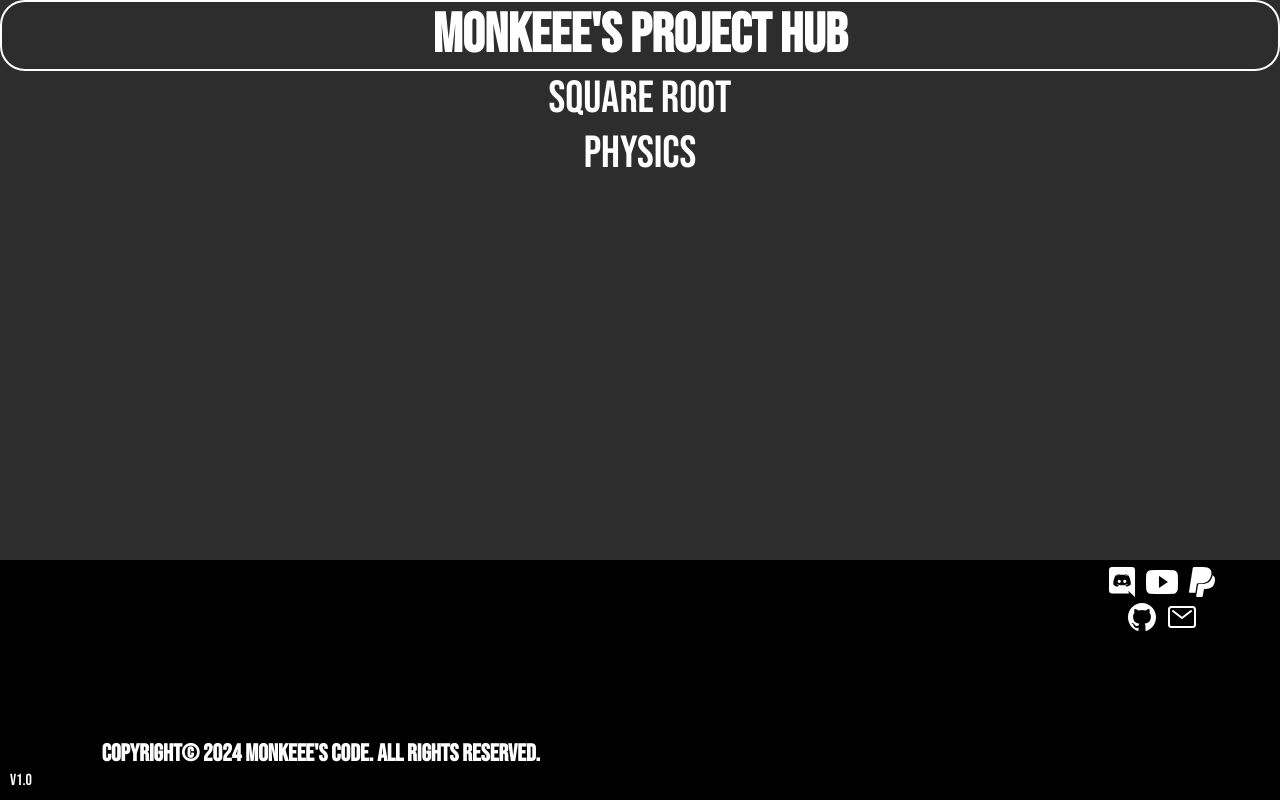
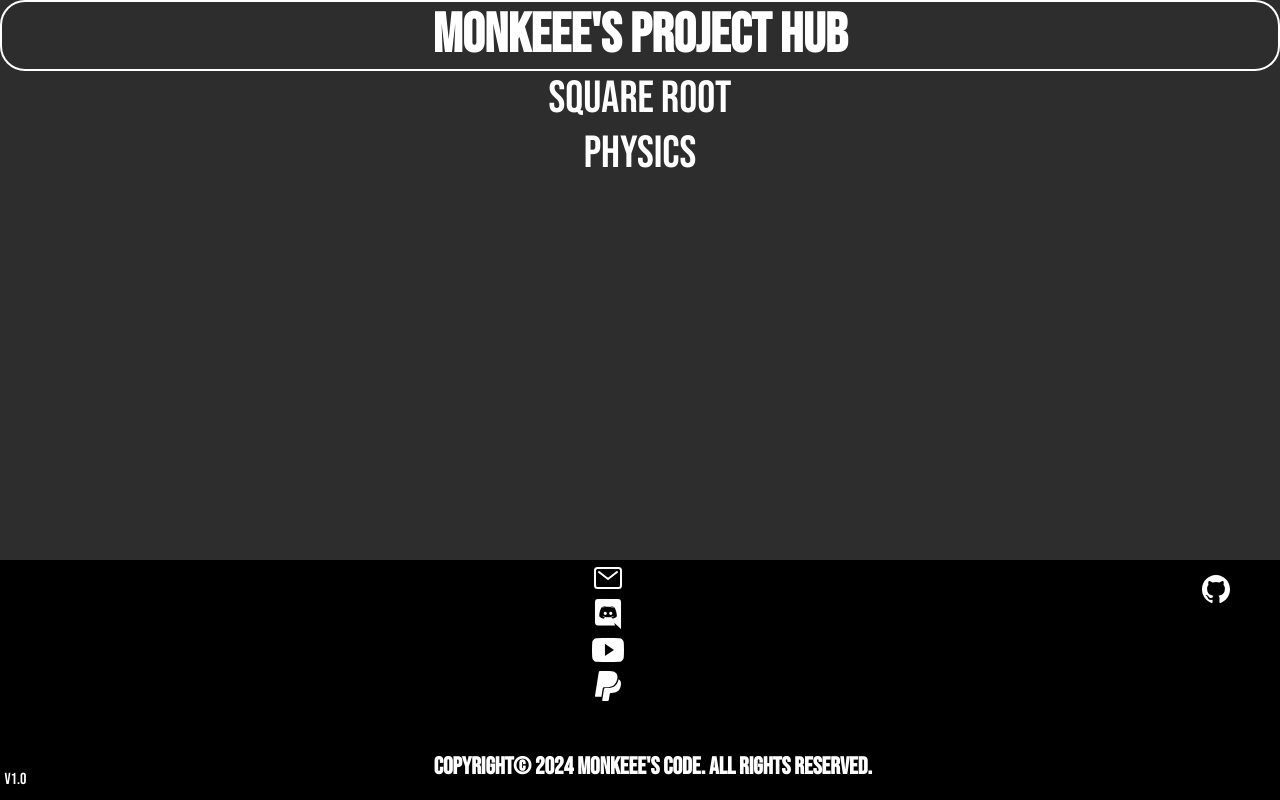
Before and after one commit to Monkeee-Cs/monkeee-cs.github.io, a plain HTML site: page index.html in a window 1280 px wide. Drawn offline with nearby package versions, Linux system fonts and the light colour scheme.

Commit message:
Update style.css

```diff
--- a/style.css
+++ b/style.css
@@ -38,87 +38,68 @@ body {
     background-color: #00C9FF;
     border-radius: 6px;
 }
-#github {
-    position: fixed;
-    right: 120px;
-    bottom:  165px;
-    font-size: 20px;
-    padding: 2px;
+
+.github-link {
+    margin: 0;
+    position: absolute;
+    top: 12%;
+    left: 95%;
+    -ms-transform: translate(-50%, -50%);
+    transform: translate(-50%, -50%);
+}
+
+.mail-link {
+    margin: 0;
+    position: absolute;
+    top: 12%;
+    left: 91%;
+    -ms-transform: translate(-50%, -50%);
+    transform: translate(-50%, -50%);
+}
+
+.discord-user {
+    margin: 0;
+    position: absolute;
+    top: 12%;
+    left: 87%;
+    -ms-transform: translate(-50%, -50%);
+    transform: translate(-50%, -50%);
+}
+
+.youtube-link {
+    margin: 0;
+    position: absolute;
+    top: 24%;
+    left: 93.5%;
+    -ms-transform: translate(-50%, -50%);
+    transform: translate(-50%, -50%);
     transition: 0.3s;
-    color: white;
-    text-decoration: none;
 }
-#github:hover {
+
+.youtube-link:hover {
     transition: 0.3s;
     cursor: pointer;
-    background-color: #00C9FF;
+    background-color: red !important;
     border-radius: 6px;
 }
 
-#mail {
-    position: fixed;
-    right: 80px;
-    bottom: 165px;
-    font-size: 20px;
-    padding: 2px;
-    transition: 0.3s;
-    color: white;
-    text-decoration: none;
+
+.paypal-link {
+    margin: 0;
+    position: absolute;
+    top: 24%;
+    left: 89.5%;
+    -ms-transform: translate(-50%, -50%);
+    transform: translate(-50%, -50%);
 }
-#mail:hover {
+
+.paypal-link:hover {
     transition: 0.3s;
     cursor: pointer;
-    background-color: #00C9FF;
+    background-color: red !important;
     border-radius: 6px;
 }
-#discord {
-    position: fixed;
-    right: 140px;
-    bottom: 200px;
-    font-size: 20px;
-    padding: 2px;
-    transition: 0.3s;
-    color: white;
-    text-decoration: none;
-}
-#discord:hover {
-    transition: 0.3s;
-    cursor: pointer;
-    background-color: #00C9FF;
-    border-radius: 6px;
-}
-#youtube {
-    position: fixed;
-    right: 100px;
-    bottom: 200px;
-    font-size: 20px;
-    padding: 2px;
-    transition: 0.3s;
-    color: white;
-    text-decoration: none;
-}
-#youtube:hover {
-    transition: 0.3s;
-    cursor: pointer;
-    background-color: #FF0000;
-    border-radius: 6px;
-}
-#paypal {
-    position: fixed;
-    right: 60px;
-    bottom: 200px;
-    font-size: 20px;
-    padding: 2px;
-    transition: 0.3s;
-    color: white;
-    text-decoration: none;
-}
-#paypal:hover {
-    transition: 0.3s;
-    cursor: pointer;
-    background-color: #FF0000;
-    border-radius: 6px;
-}
+
 
 .footer-container {
     position: fixed;
@@ -148,14 +129,20 @@ body {
 }
 
 .footer-heading #copyright {
-    margin-bottom: 2rem;
-    position: fixed;
-    right: 740px;
-    bottom: 0px;
+    margin: 0;
+    text-align: center;
+    position: absolute;
+    bottom: 2%;
+    left: 51%;
+    -ms-transform: translate(-50%, -50%);
+    transform: translate(-50%, -50%);
 }
 
 .footer .version {
-    position: fixed;
-    left: 10px;
-    bottom: 10px;
+    margin: 0;
+    position: absolute;
+    bottom: 1%;
+    left: 1.2%;
+    -ms-transform: translate(-50%, -50%);
+    transform: translate(-50%, -50%);
 }
```
